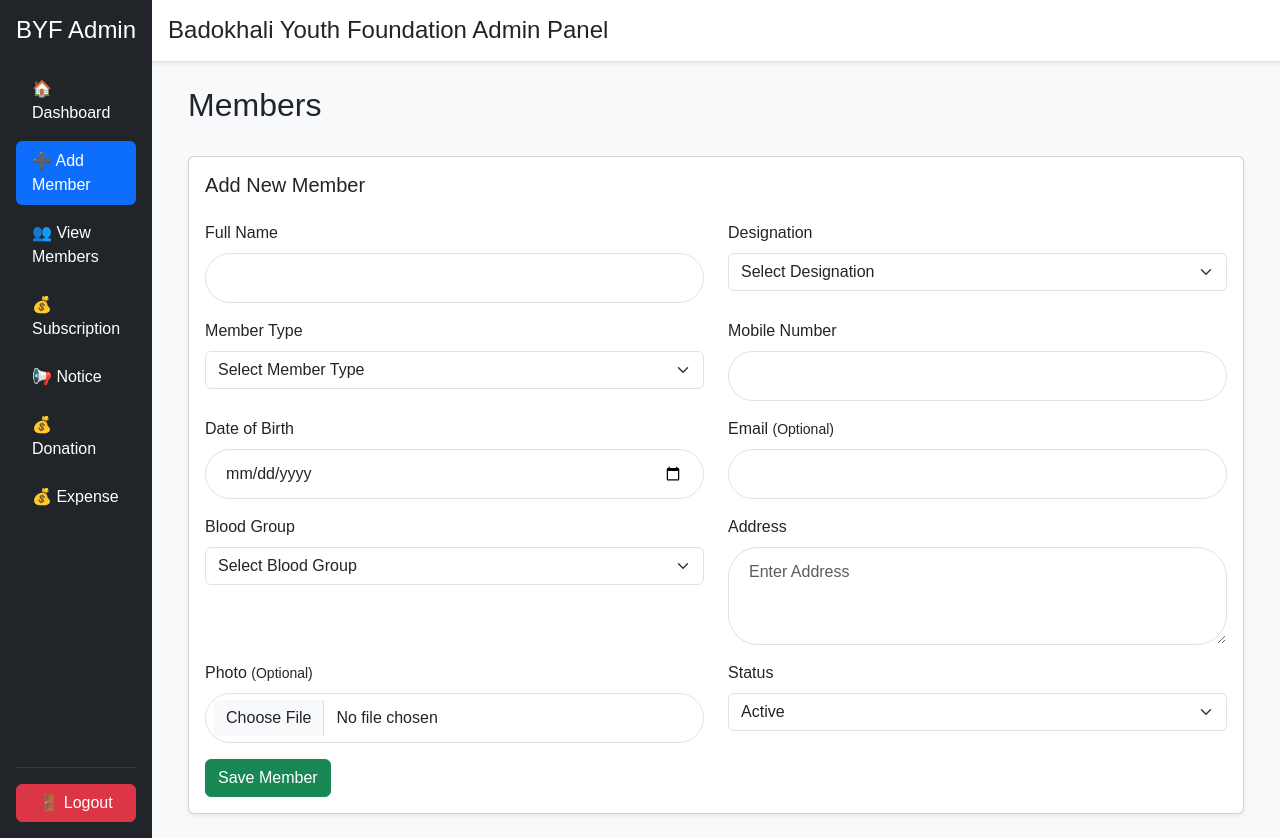
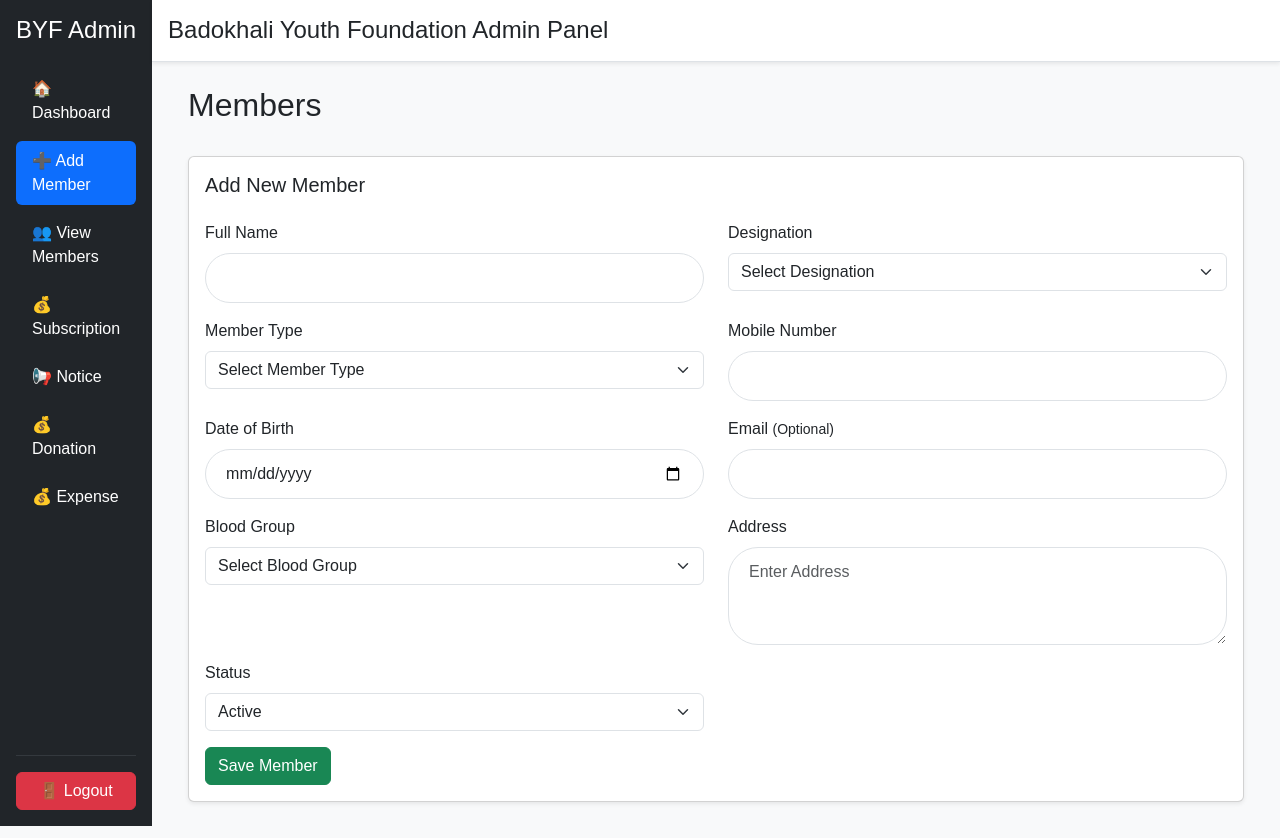
Before and after one commit to sudip103020/youthfoundation, a React (Vite) app: page /admin/members in a window 1280 px wide. Built offline with nearby package versions, Linux system fonts and the light colour scheme; no server answers; sample sign-in values are in the browser's storage.

Commit message:
Complete notice donation expense management updated remove

```diff
--- a/src/admin/Members.tsx
+++ b/src/admin/Members.tsx
@@ -12,7 +12,7 @@
   const [email, setEmail] = useState("");
   const [bloodGroup, setBloodGroup] = useState("");
   const [address, setAddress] = useState("");
-  const [photo, setPhoto] = useState<File | null>(null);
+ // const [photo, setPhoto] = useState<File | null>(null);
   const [status, setStatus] = useState("Active");
 
   const handleSubmit = async (e: React.FormEvent) => {
@@ -52,7 +52,7 @@
     setBloodGroup("");
     setAddress("");
     setEmail("");
-    setPhoto(null);
+
     setStatus("Active");
 
   } catch (error) {
@@ -206,7 +206,7 @@
                 </div>
 
                 {/* Photo */}
-                <div className="col-md-6 mb-3">
+                {/* <div className="col-md-6 mb-3">
                   <label className="form-label">
                     Photo <small>(Optional)</small>
                   </label>
@@ -218,7 +218,7 @@
                       setPhoto(e.target.files ? e.target.files[0] : null)
                     }
                   />
-                </div>
+                </div> */}
 
                 {/* Status */}
                 <div className="col-md-6 mb-3">
```
